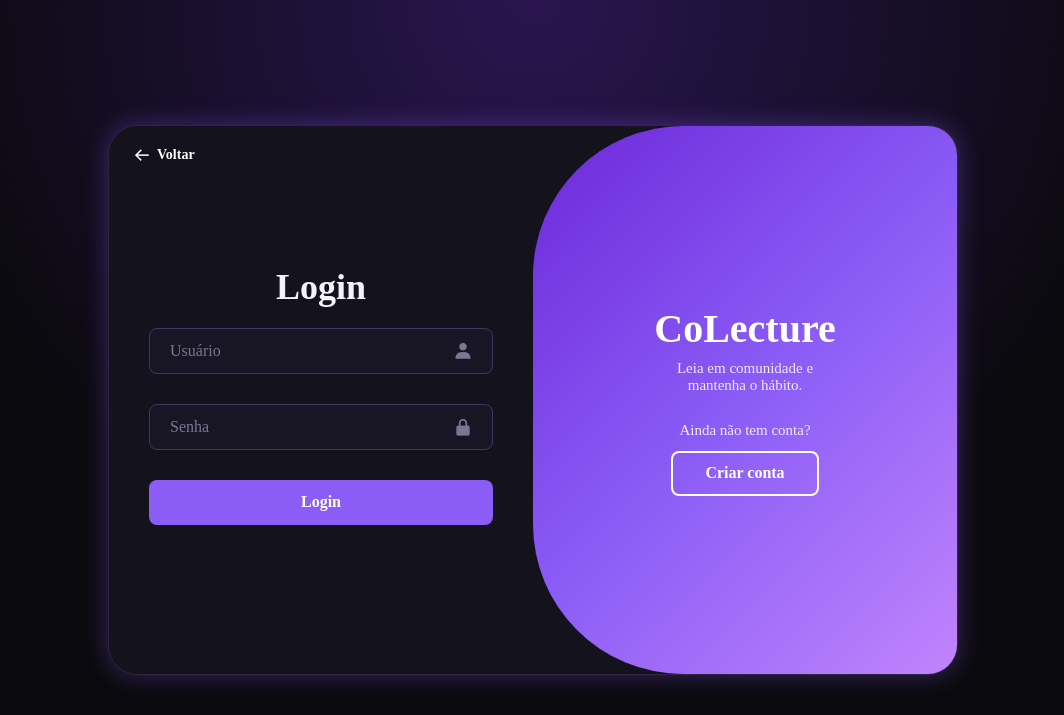
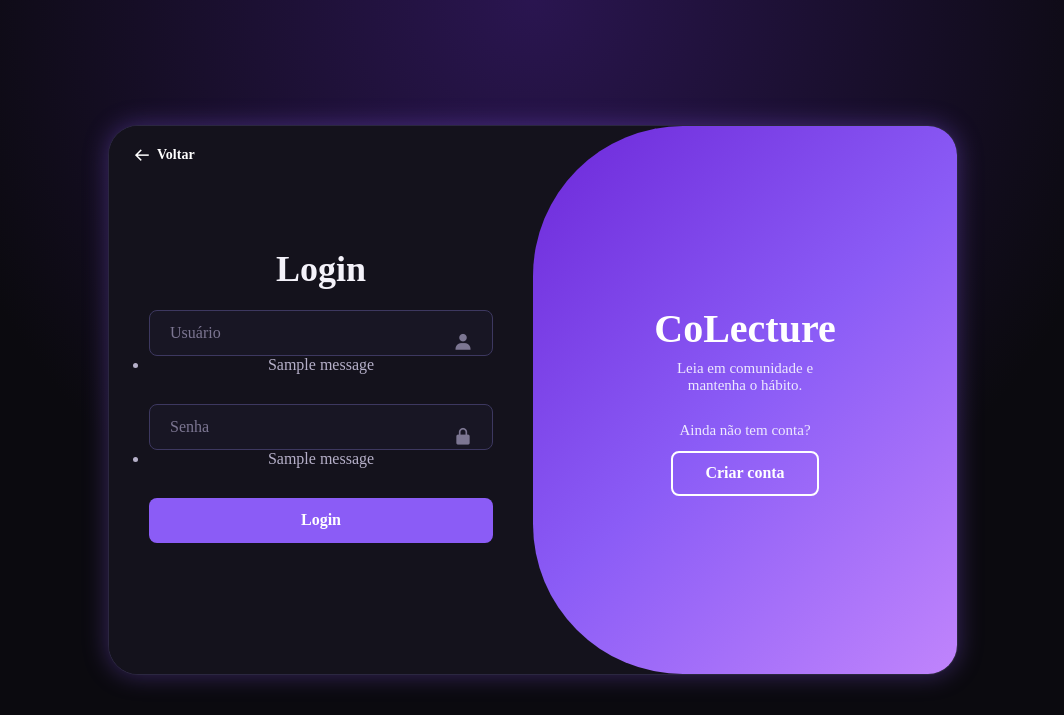
Before and after one commit to FGA0138-MDS-Ajax/2026.2-T02-Hamilton, a Django app: page /user/login/ in a window 1280 px wide. Shown: the top 715 px of the page, without its empty margins (107-1171 px from the left). Run offline with Django 5.2, Linux system fonts and the light colour scheme; one stand-in notice (Sample message) is shown.

Commit message:
feat(login): adiciona mensagem de erro em baixo de cada input caso haja erro de usuário ou senha

```diff
--- a/colecture/accounts/templates/accounts/login.html
+++ b/colecture/accounts/templates/accounts/login.html
@@ -1,6 +1,7 @@
 {% load static %}
 <!DOCTYPE html>
 <html lang="pt-br">
+
 <head>
     <meta charset="UTF-8">
     <meta name="viewport" content="width=device-width, initial-scale=1.0">
@@ -9,10 +10,10 @@
     <link rel="stylesheet" href="{% static 'accounts/css/login.css' %}">
     <link href='https://unpkg.com/boxicons@2.1.4/css/boxicons.min.css' rel='stylesheet'>
 </head>
+
 <body>
     <div class="main-box">
-    <a href="{% url 'main:index' %}" class="back-link"><i class='bx bx-arrow-back'></i> Voltar</a>
-
+        <a href="{% url 'main:index' %}" class="back-link"><i class='bx bx-arrow-back'></i> Voltar</a>
         <div class="brand-panel">
             <h2>CoLecture</h2>
             <p>Leia em comunidade e mantenha o hábito.</p>
@@ -26,11 +27,25 @@
                 <div class="input">
                     <input type="text" placeholder="Usuário" name="username" id="username" required>
                     <i class='bx bxs-user'></i>
+                    {% if messages %}
+                    <ul class="messages">
+                        {% for message in messages %}
+                        <li class="{{ message.tags }}">{{ message }}</li>
+                        {% endfor %}
+                    </ul>
+                    {% endif %}
                     <span class="error"></span>
                 </div>
                 <div class="input">
                     <input type="password" placeholder="Senha" name="password" id="password" minlength="3" required>
                     <i class='bx bxs-lock-alt'></i>
+                    {% if messages %}
+                    <ul class="messages">
+                        {% for message in messages %}
+                        <li class="{{ message.tags }}">{{ message }}</li>
+                        {% endfor %}
+                    </ul>
+                    {% endif %}
                     <span class="error"></span>
                 </div>
                 <button type="submit" class="btn">Login</button>
@@ -38,4 +53,5 @@
         </div>
     </div>
 </body>
+
 </html>
```
